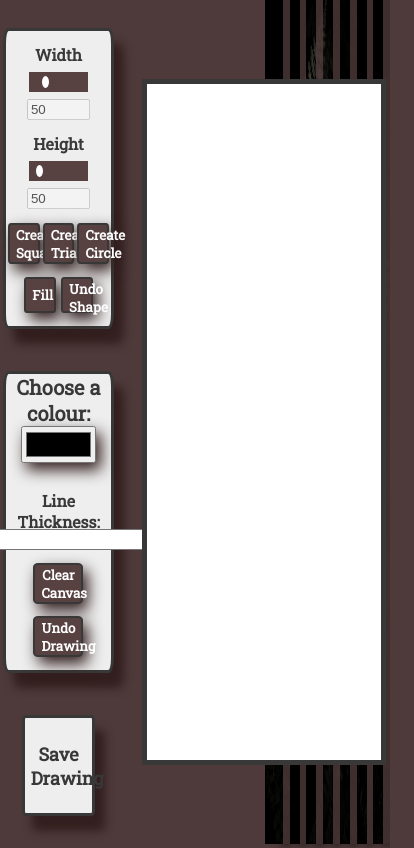
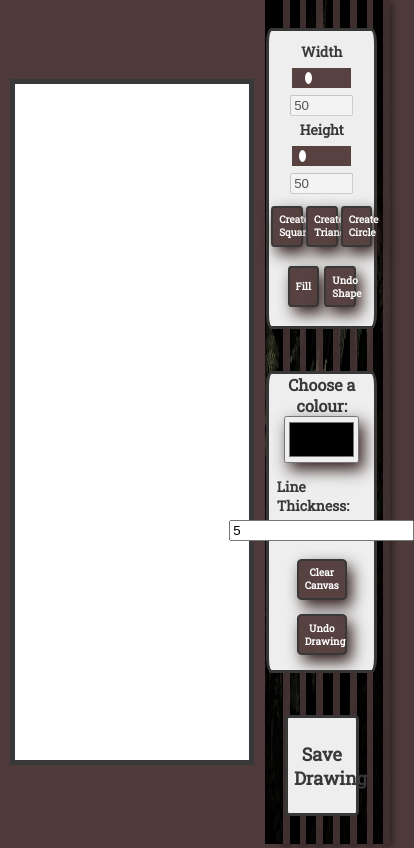
Before and after one commit to Stammak93/drawing-board, a plain HTML site: page index.html in a window 390 px wide. Shown: the whole page, 414 px wide, since content can reach past the window. Drawn offline with Linux system fonts and the light colour scheme.

Commit message:
Working on page responsiveness.

```diff
--- a/drawing.js
+++ b/drawing.js
@@ -97,8 +97,6 @@ document.querySelector("#undo-change").addEventListener("click", (e) => {
 })
 
 
-// Although fun, there is no way I can undo
-// all of the rainbow effect paths
 sketchboard.addEventListener("mousedown", (e) => {
 
     x = e.clientX - sketchboard.offsetLeft
--- a/index.html
+++ b/index.html
@@ -13,6 +13,9 @@
 </head>
 <body>
     <div class="main-container">
+      <div class="sketch-container">
+        <canvas class="sketch"></canvas>
+      </div>
       <div class="toolbars">
         <div class="toolbar-container-one">
           <div class="tools">
@@ -42,8 +45,10 @@
               <input id="colour" name="colour" type="color">
             </div>
             <div class="colouring-tools">
-              <label class="line-width-label" for="line-width">Line Thickness: </label>
-              <input id="line-width" name="line-width" type="number" value="5" max="60">
+              <div class="lwidth">
+                <label class="line-width-label" for="line-width">Line Thickness: </label>
+                <input id="line-width" name="line-width" type="number" value="5" max="60">
+              </div>
               <button id="clear-canvas">Clear Canvas</button>
               <button id="undo-change">Undo Drawing</button>
             </div>
@@ -52,9 +57,6 @@
         <div class="save-btn">
           <button id="save-as">Save Drawing</button>
         </div>
-      </div>
-      <div class="sketch-container">
-        <canvas class="sketch"></canvas>
       </div>
       <div class="blinds-effect-container">
         <div class="blind"></div>
--- a/static/md-queries.css
+++ b/static/md-queries.css
@@ -4,8 +4,17 @@
         width: 25%;
     }
 
+    .drawing-stuff button {
+        font-size: 12px;
+    }
 
+    .tools {
+        font-size: 14px;
+    }
 
+    div.toolbar-container-one button {
+        font-size: 10px;
+    }
 }
 
 
@@ -27,9 +36,49 @@
     div.toolbars {
         width: 30%;
     }
+
+    div.toolbar-container-one, .toolbar-container-two, .save-btn {
+        margin-right: 0;
+    }
+
+}
+
+
+@media (max-width: 750px) {
+
+    .drawing-stuff button {
+        font-size: 10px;
+    }
+
+
+    .colour-changer label[for='colour'] {
+        font-size: 16px;
+    }
+
+    .lwidth {
+        font-size: 14px;
+        margin-bottom: 5px;
+    }
+
+    input.line-width {
+        width: 5%;
+    }
+
+    .tools {
+        height: 20%;
+    }
 }
 
 
 @media (max-width: 650px) {
 
+    /*div.toolbars {
+        transform: translateX(110%);
+    }*/
+
+    div.sketch-container {
+        justify-content: flex-start;
+        margin-left: 0;
+    }
+
 }
--- a/static/style.css
+++ b/static/style.css
@@ -14,7 +14,7 @@ div.main-container {
     display: flex;
     height: 100%;
     width: 100%;
-    justify-content: flex-start;
+    justify-content: space-around;
     align-items: center;
     gap: 5%;
 }
@@ -28,12 +28,13 @@ div.main-container {
     justify-content: center;
     align-items: center;
     gap: 5%;
+    z-index: 1;
 }
 
 
 .toolbar-container-one {
     background-color: #eeeeee;
-    margin-left: 17%;
+    margin-right: 17%;
     display: flex;
     flex-direction: column;
     justify-content: space-evenly;
@@ -41,9 +42,7 @@ div.main-container {
     height: 35%;
     width: 90%;
     border-radius: 5%;
-    box-shadow: 10px 15px 10px #331f1f;
     border: 3px solid #383838;
-    z-index: 1;
 }
 
 
@@ -106,6 +105,7 @@ div.main-container {
 
 .shape-btn-container-one button {
     font-family: 'Roboto Slab', serif;
+    font-size: 12px;
     font-weight: 600;
     border: 2px solid#383838;
     border-radius: 10%;
@@ -121,7 +121,7 @@ div.main-container {
     display: flex;
     flex-direction: row;
     width: 100%;
-    height: 12%;
+    height: 14%;
     align-items: center;
     justify-content: center;
     gap: 5%;
@@ -131,6 +131,7 @@ div.main-container {
 .shape-btn-container-two button {
     font-family: 'Roboto Slab', serif;
     font-weight: 600;
+    font-size: 12px;
     border: 2px solid #383838;
     border-radius: 10%;
     background-color: #584141;
@@ -143,7 +144,7 @@ div.main-container {
 
 .toolbar-container-two {
     background-color: #eeeeee;
-    margin-left: 17%;
+    margin-right: 17%;
     display: flex;
     flex-direction: column;
     justify-content: space-between;
@@ -151,7 +152,6 @@ div.main-container {
     height: 35%;
     width: 90%;
     border-radius: 5%;
-    box-shadow: 10px 15px 10px #331f1f;
     border: 3px solid #383838;
     z-index: 1;
 }
@@ -199,10 +199,13 @@ input#colour {
 }
 
 
-.line-width-label {
-    text-align: center;
-    position: relative;
-    top: 15px;
+.lwidth {
+    display: flex;
+    flex-direction: column;
+    align-items: center;
+    height: 30%;
+    width: 90%;
+    gap: 5px;
 }
 
 /* Clear Canvas and Undo Change */
@@ -226,7 +229,7 @@ input#colour {
     justify-content: center;
     width: 90%;
     height: 12%;
-    margin-left: 17%;
+    margin-right: 17%;
 }
 
 
@@ -239,7 +242,6 @@ input#colour {
     background-color: #eeeeee;
     width: 70%;
     height: 100%;
-    box-shadow: 10px 15px 10px #331f1f;
     border: 3px solid #383838;
     z-index: 1;
 }
```
